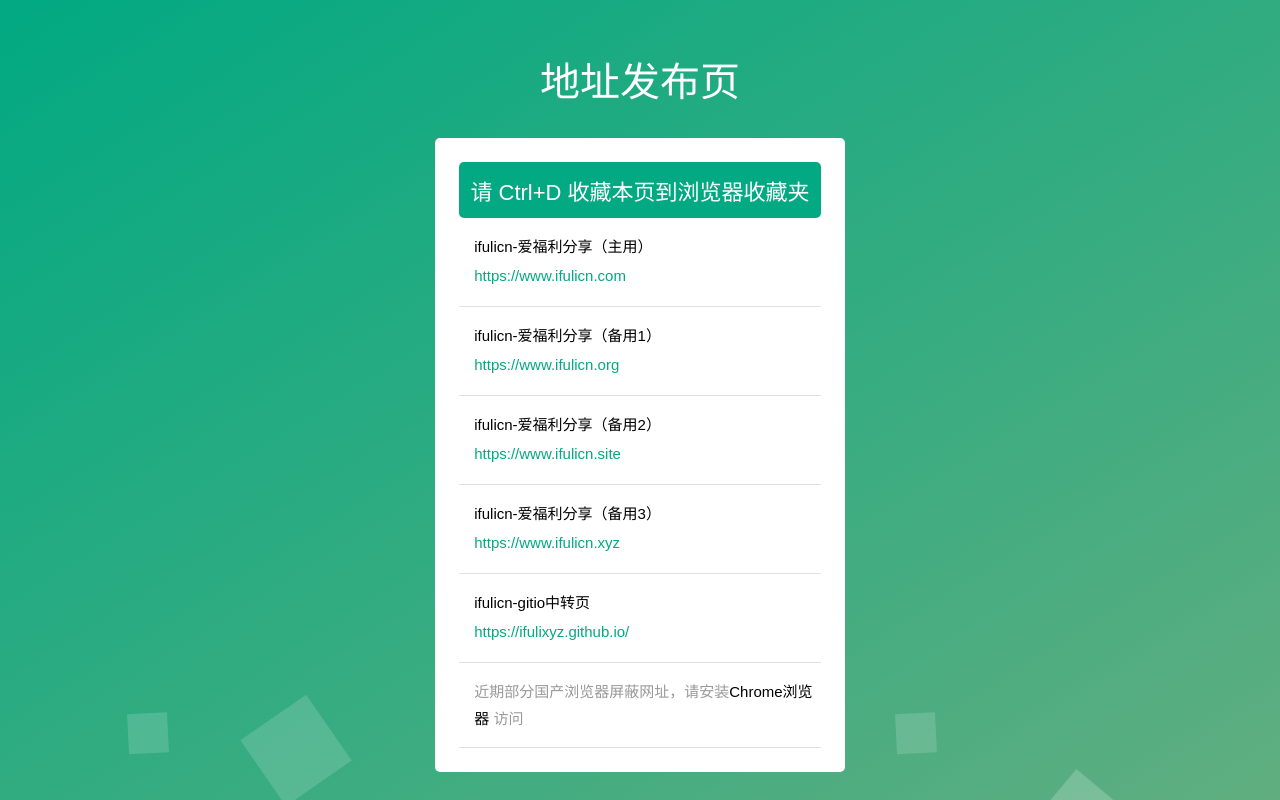
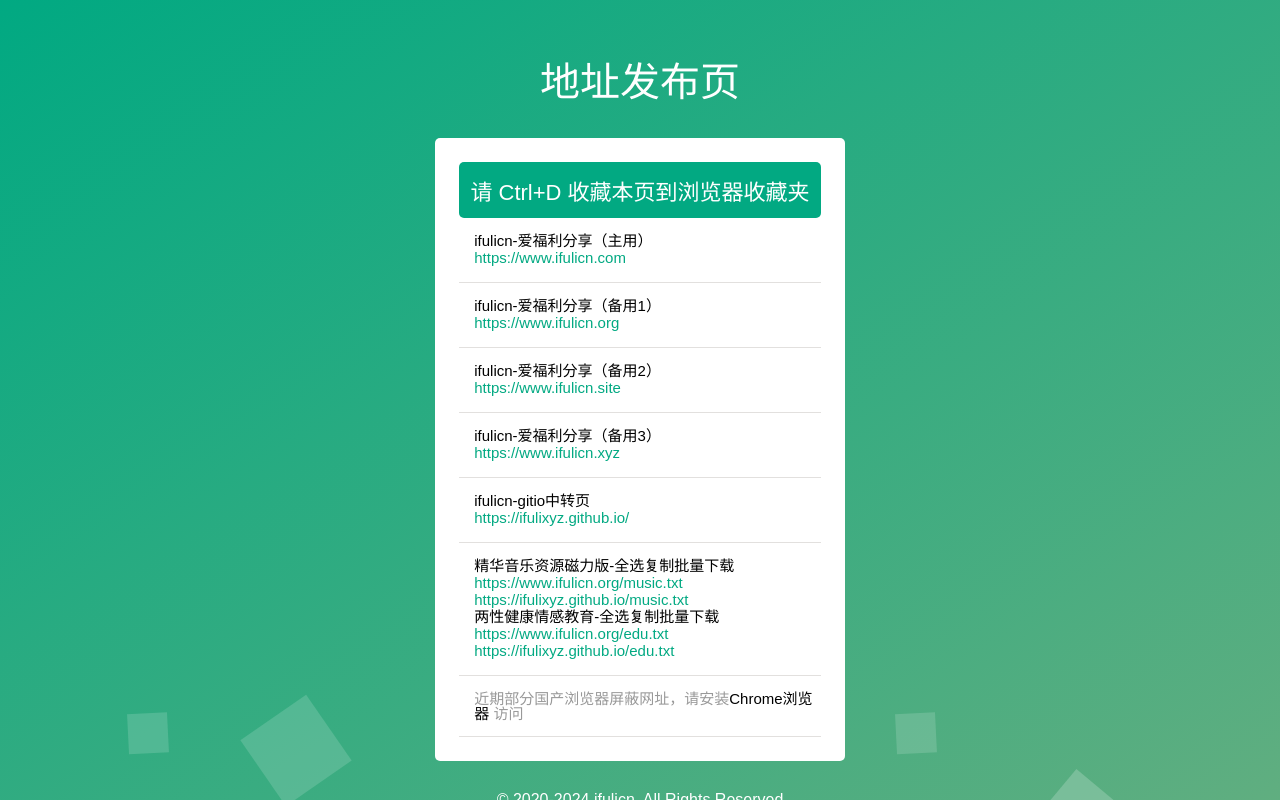
Before and after one commit to ifulixyz/ifulixyz.github.io, a plain HTML site: page index.html in a window 1280 px wide. Drawn offline with Linux system fonts and the light colour scheme.

Commit message:
Add files via upload

```diff
--- a/index.html
+++ b/index.html
@@ -256,7 +256,7 @@
             display: block;
             font-size: 15px;
             color: #000;
-            line-height: 1.8em;
+            line-height: 1em;
             padding: 1em 0 1em 1em;
             border-bottom: 1px solid #e2e0de
         }
@@ -381,7 +381,7 @@
             }
         }
 
-        @media (max-width:600px) {
+        @media (max-width:700px) {
             .main h1 {
                 font-size: 30px
             }
@@ -542,6 +542,16 @@
                                 </span></span>
                             </li>
                             <li>
+                                精华音乐资源磁力版-全选复制批量下载
+                                <a href="https://www.ifulicn.org/music.txt" target="_blank"><i>https://www.ifulicn.org/music.txt</i></a>
+                                <a href="https://ifulixyz.github.io/music.txt" target="_blank"><i>https://ifulixyz.github.io/music.txt</i></a>
+                                </span></span>
+                                两性健康情感教育-全选复制批量下载
+                                <a href="https://www.ifulicn.org/edu.txt" target="_blank"><i>https://www.ifulicn.org/edu.txt</i></a>
+                                <a href="https://ifulixyz.github.io/edu.txt" target="_blank"><i>https://ifulixyz.github.io/edu.txt</i></a>
+                                </span></span>
+                            </li>
+                            <li>
                                 <span>近期部分国产浏览器屏蔽网址，请安装<a href="https://www.google.cn/chrome/" target="_blank">Chrome浏览器</a> 访问<span>
                             </li>
                         </ul>
```
